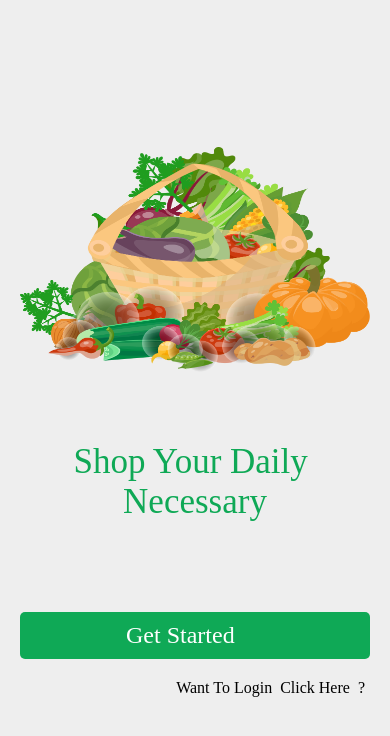
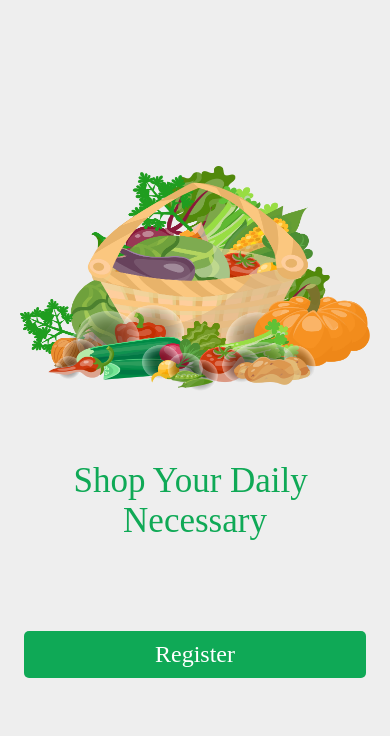
Before and after one commit to ElbouhmydyAbdelmoughit/Grocery-Delivery, a React Native app: screen /GetStarted in a window 390 px wide. Shown: the top 736 px of the page. Built offline with nearby package versions, Linux system fonts and the light colour scheme.

Commit message:
change button get started to Register

```diff
--- a/src/components/atoms/Button/Button.js
+++ b/src/components/atoms/Button/Button.js
@@ -18,6 +18,7 @@ const styles = StyleSheet.create({
     paddingVertical: 10,
   },
   btn_text: {
+    alignItems:'center',
     color: 'white',
     fontSize: 24,
     fontFamily: fonts.Bold
--- a/src/screens/GetStarted/GetStarted.js
+++ b/src/screens/GetStarted/GetStarted.js
@@ -1,6 +1,6 @@
 import {Link} from '@react-navigation/native';
 import React from 'react';
-import {Image, StyleSheet, Text, View, Linking} from 'react-native';
+import {Image, StyleSheet, Text, View, TouchableOpacity} from 'react-native';
 import Button from '../../components/atoms/Button/Button';
 import Gap from '../../components/atoms/Gap/Gap';
 import {fonts} from '../../res';
@@ -15,15 +15,10 @@ const GetStarted = ({navigation}) => {
         <Text style={styles.second_text}>Necessary</Text>
       </View>
       <Gap height={90} />
-      <Button
-        text="Get Started"
-        onPress={() => navigation.navigate('MainApp')}
-      />
-      <Gap height={20} />
-      <View style={styles.login_view}>
-        <Text style={styles.login_text}>
-          Want To Login <Link to={{screen: 'Login'}}> Click Here </Link> ?
-        </Text>
+      <View style={{alignItems:"center"}}>
+        <TouchableOpacity style={styles.button} onPress={() => navigation.navigate('Login')}>
+          <Text style={styles.text_button}>Register</Text>
+        </TouchableOpacity>
       </View>
     </View>
   );
@@ -55,17 +50,17 @@ const styles = StyleSheet.create({
     fontSize: 35,
     fontFamily: fonts.Bold,
   },
-  login_view:{
-    paddingHorizontal:5,
-    alignItems: 'flex-end',
-    justifyContent: 'center',
+  button:{
+    paddingHorizontal:131,
+    paddingVertical:10,
+    backgroundColor:"#0FA956",
+    borderRadius:5
   },
-  login_text: {
-
-    fontFamily: fonts.Regular,
-    color:"black",
-    fontSize: 16
-  },
+  text_button:{
+    color:"white",
+    fontFamily:fonts.Regular,
+    fontSize:24
+  }
 });
 
 export default GetStarted;
```
